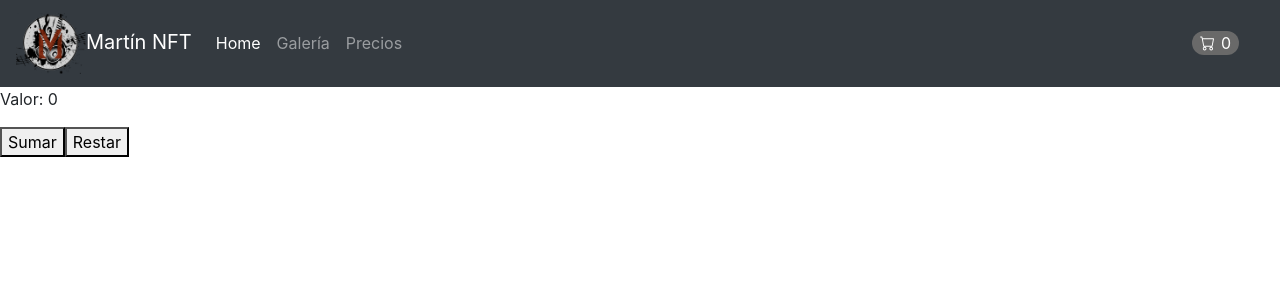
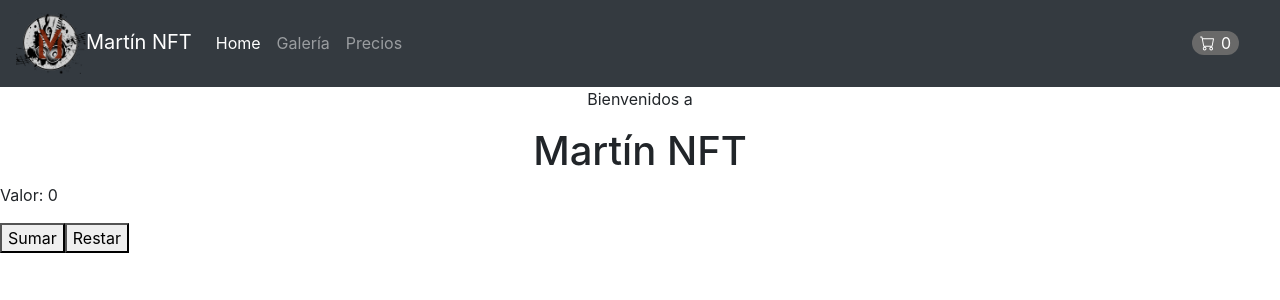
Before and after one commit to Mart-Dan-Rossi/martin-rossi-venta-nft, a React (Create React App) app: page / in a window 1280 px wide. Shown: the top 300 px of the page. Built offline with nearby package versions, Linux system fonts and the light colour scheme.

Commit message:
Agrego ItemListContainer pasando un greeting como propiedad

```diff
--- a/src/App.js
+++ b/src/App.js
@@ -1,12 +1,14 @@
 
 import './App.css';
 import Contador from './components/Contador';
+import ItemListContainer from './components/ItemListContainer';
 import NavBar from './components/NavBar';
 
 function App() {
   return (
     <>
       <NavBar />
+      <ItemListContainer greeting={"Bienvenidos a"}/>
       <Contador valor={0}/>
     </>
   );
--- /dev/null
+++ b/src/components/ItemListContainer.css
@@ -0,0 +1,5 @@
+.contenedor-encabezado {
+    display: flex;
+    flex-direction: column;
+    align-items: center;
+}
--- /dev/null
+++ b/src/components/ItemListContainer.jsx
@@ -0,0 +1,13 @@
+import React from 'react'
+import './ItemListContainer.css'
+
+function ItemListContainer({greeting}) {
+  return (
+    <div className='contenedor-encabezado'>
+        <p>{greeting}</p>
+        <h1>Martín NFT</h1>
+    </div>
+  )
+}
+
+export default ItemListContainer
```
